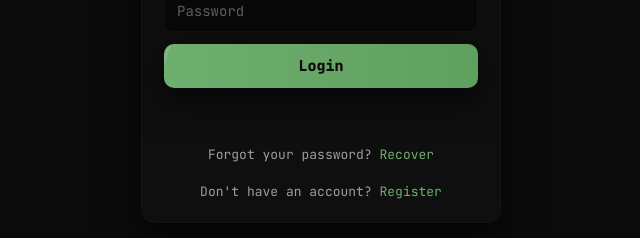
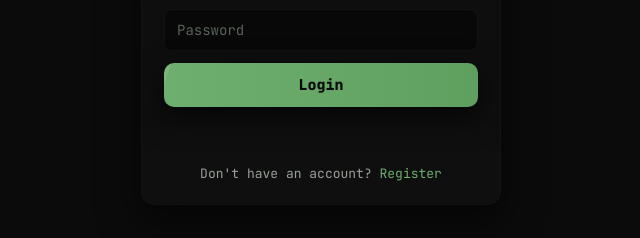
Before and after one commit to code-clash-comp/code-clash, a plain HTML site: page login.html in a window 1280 px wide. Shown: the part 406-644 px from the top of the page, without its empty margins (319-959 px from the left). Drawn offline with Linux system fonts and the light colour scheme; no server answers.

Commit message:
removed recover login cuz if u forget, not my problem

```diff
--- a/login.html
+++ b/login.html
@@ -28,8 +28,6 @@
           <button type="submit" class="auth-btn" id="loginBtn">Login</button>
 
           <div id="loginMsg" class="auth-msg" role="status" aria-live="polite"></div>
-
-          <p class="auth-note">Forgot your password? <a href="register.html">Recover</a></p>
           <p class="auth-note">Don't have an account? <a href="register.html">Register</a></p>
         </form>
       </div>
```
